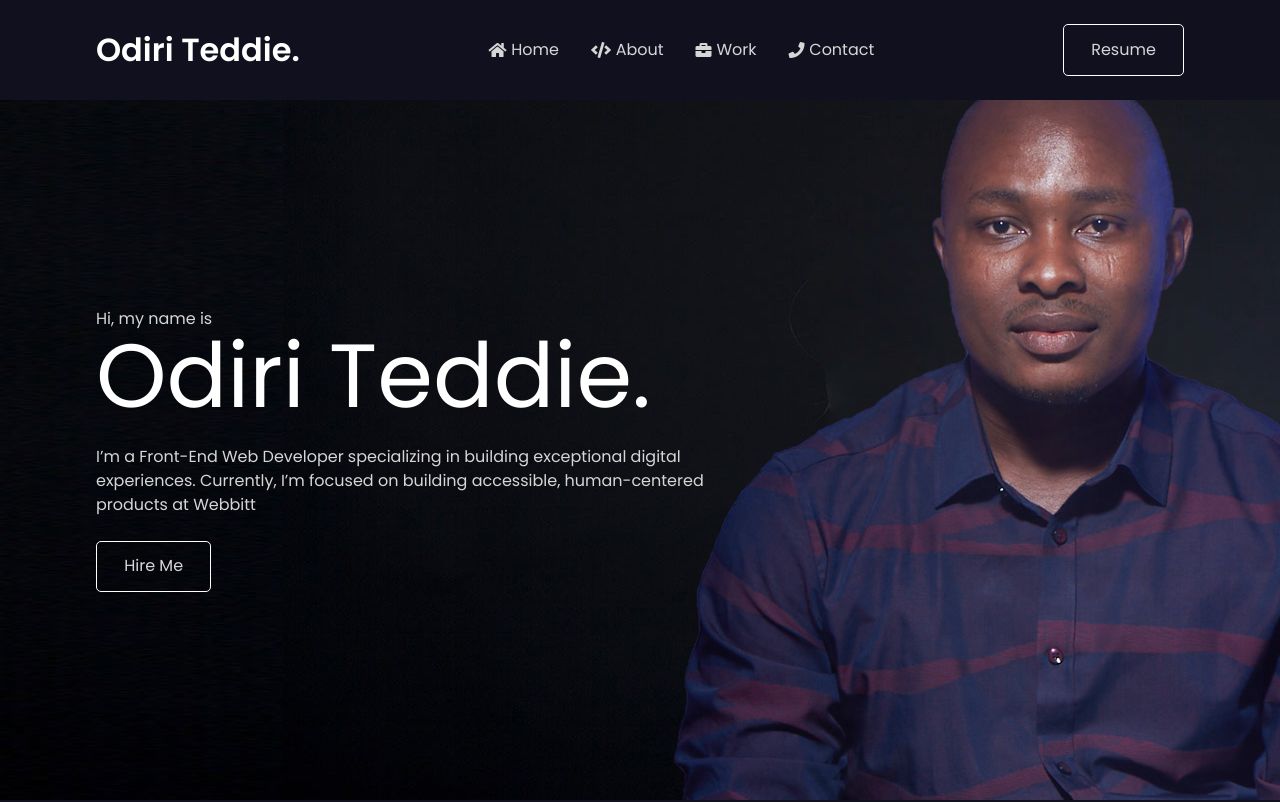
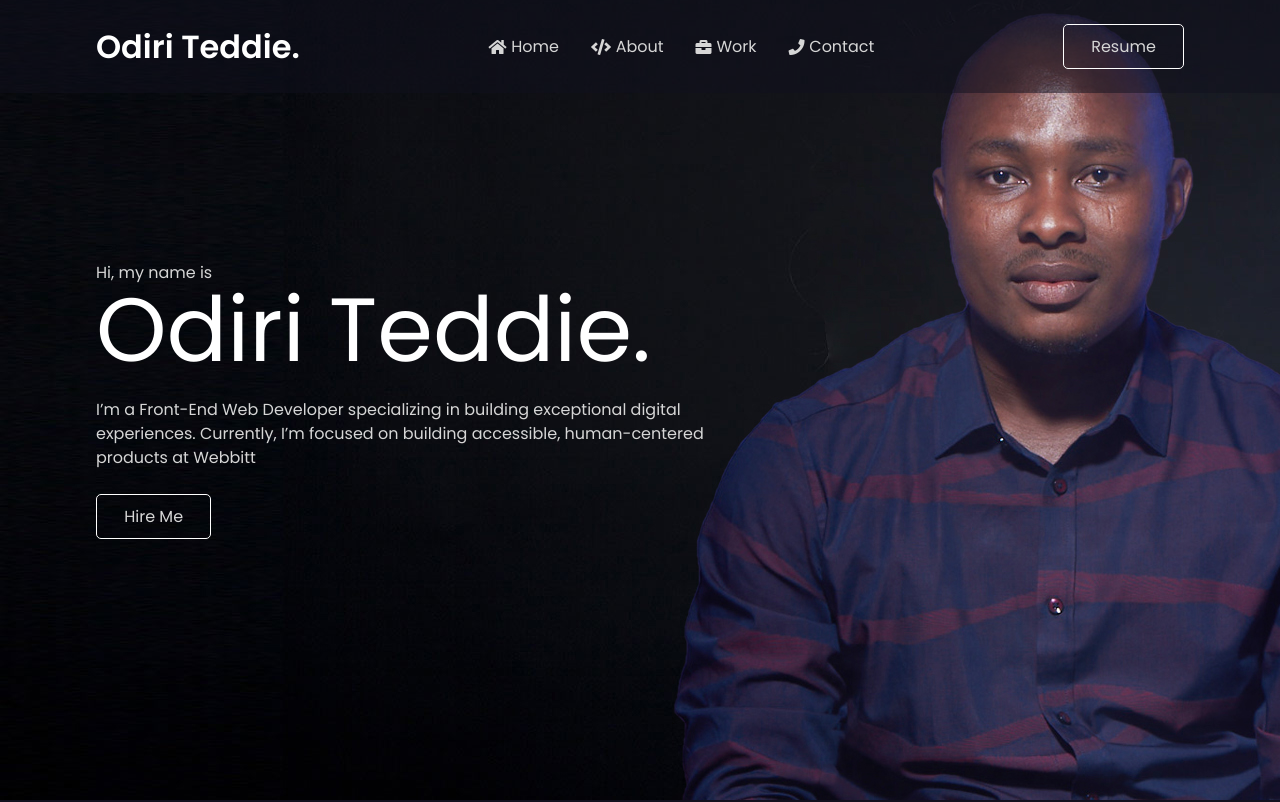
Before and after one commit to OdiriTeddie/portfolio, a website built with Vite: page index.html in a window 1280 px wide. Shown: the top 802 px of the page. Built offline with nearby package versions, Linux system fonts and the light colour scheme.

Commit message:
header fix

```diff
--- a/sass/components.scss
+++ b/sass/components.scss
@@ -3,7 +3,7 @@
 
 .btn {
     display: inline-block;
-    padding: 0.8em 1.7em;
+    padding: 0.6em 1.7em;
     cursor: pointer;
     text-align: center;
     outline: none;
--- a/sass/style.scss
+++ b/sass/style.scss
@@ -11,7 +11,11 @@
 .header {
     padding-block: 1.5rem;
     // border-bottom: 0.3px solid white;
-    // display: none;
+   background: hsl(var(--primary-clr-300) / 0.5);
+    position: fixed;
+    top: 0;
+    left: 0;
+    right: 0;
 
 }
 
@@ -44,10 +48,12 @@
 ////////////////// Showcase Section
 
 .showcase {
-    background-image: url('../images/home1.jpg');
-    background-position: center center;
+    background: url('../images/home1.jpg');
+    background-position: center  ;
+    // background-size: cover;
     background-repeat: no-repeat;
-    height: calc(100vh - 100px);
+    background-attachment: fixed;
+    height: 100vh;
 
 }
 
```
